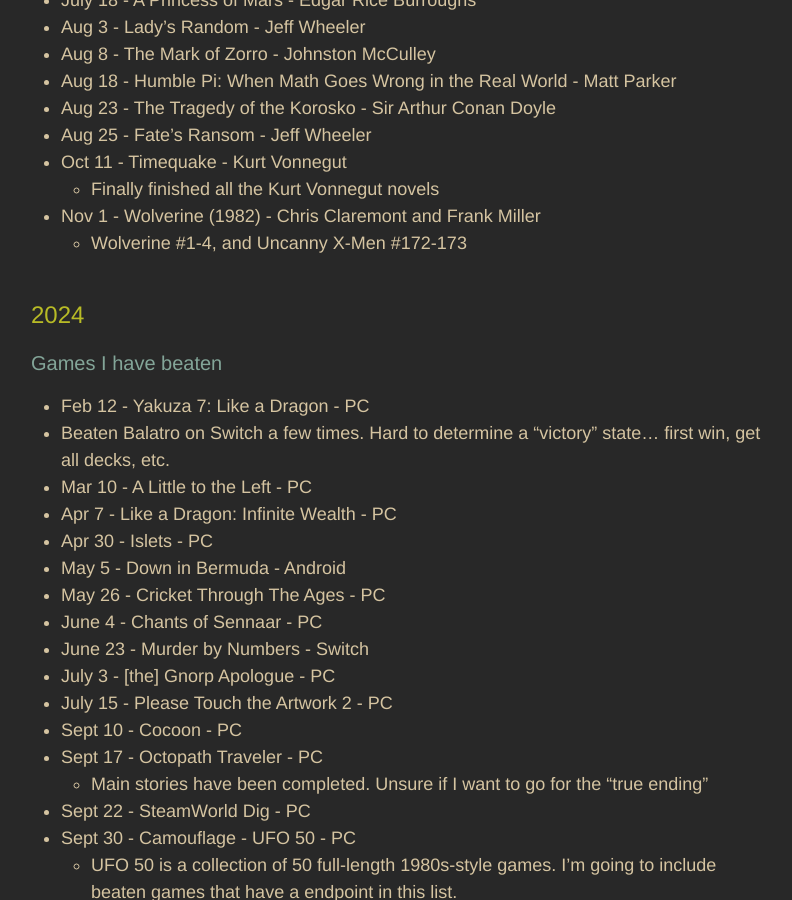
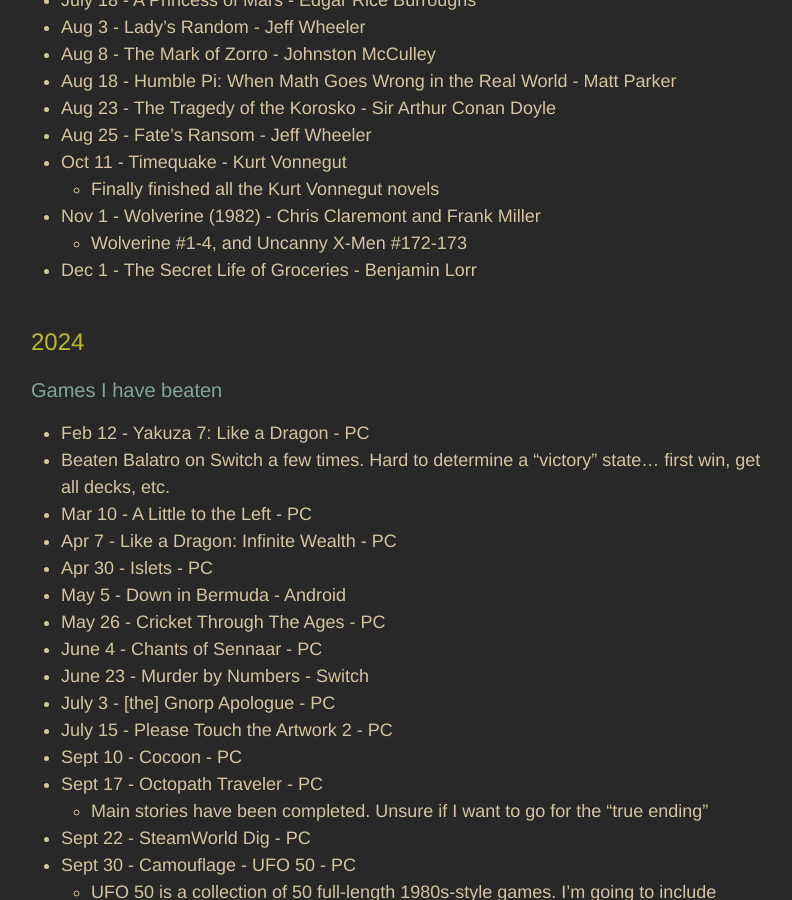
Before and after one commit to adkinsrs/sadkins_site, a Jekyll site: the page built from misc.md, in a window 1280 px wide and 900 px high, scrolled down 2090 px. Shown: the whole window, without its empty margins (239-1031 px from the left). Built offline with Jekyll 4.4.1, drawn with Linux system fonts in a browser that asks for light colours.

Commit message:
read a book

```diff
--- a/misc.md
+++ b/misc.md
@@ -82,6 +82,7 @@
   * Finally finished all the Kurt Vonnegut novels
 * Nov 1 - Wolverine (1982) - Chris Claremont and Frank Miller
   * Wolverine #1-4, and Uncanny X-Men #172-173
+* Dec 1 - The Secret Life of Groceries - Benjamin Lorr
 
 ## 2024
 
```
